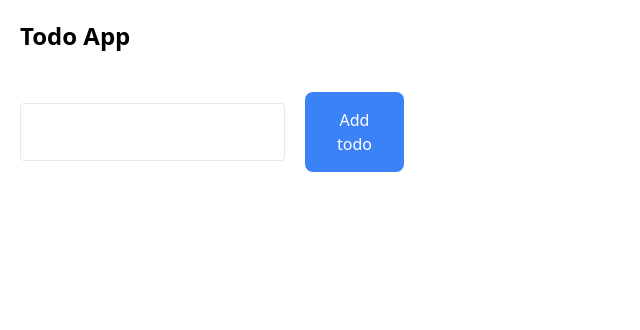
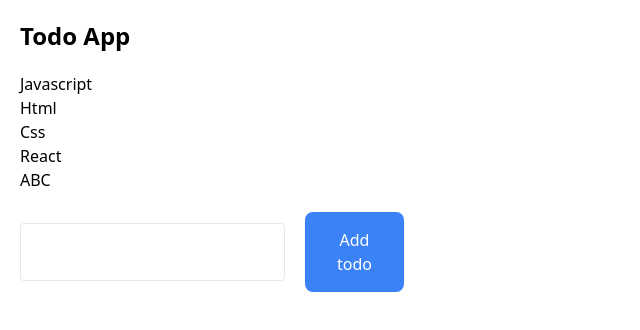
Before and after one commit to phphuongbinh/typescript_base, a React (Vite) app: page / in a window 1280 px wide. Shown: the top 330 px of the page, without its empty margins (0-640 px from the left). Built offline with nearby package versions, Linux system fonts and the light colour scheme.

Commit message:
useState with Typesript

```diff
--- /dev/null
+++ b/public/data.json
@@ -0,0 +1,4 @@
+{
+    "text": "Hello world",
+    "id": 1
+}
--- a/src/App.tsx
+++ b/src/App.tsx
@@ -1,6 +1,6 @@
 /* eslint-disable @typescript-eslint/no-unused-vars */
 /* eslint-disable @typescript-eslint/no-explicit-any */
-import { useReducer, useRef } from "react";
+import { Children, useEffect, useReducer, useRef, useState } from "react";
 
 const Heading = ({ title }: { title: string }) => {
   return <h2 className="mb-5 text-2xl font-bold">{title}</h2>;
@@ -33,6 +33,10 @@ const todoReducer = (state: Todo[], action: ActionType) => {
 
 const initialValue: Todo[] = [];
 
+interface Data {
+  text: string;
+}
+
 const App = () => {
   const [todos, dispatch] = useReducer(todoReducer, initialValue);
   const inputRef = useRef<HTMLInputElement>(null);
@@ -50,9 +54,26 @@ const App = () => {
       });
     }
   };
+  const [data, setData] = useState<Data | null>(null);
+  useEffect(() => {
+    fetch("/data.json")
+      .then((res) => res.json())
+      .then((result) => setData(result));
+  }, []);
+
+  const onClickItem = (item: string) => {
+    alert(item);
+  };
   return (
     <div className="p-5">
       <Heading title="Todo App"></Heading>
+      <List
+        items={["Javascript", "Html", "Css", "React"]}
+        onClickItem={(item) => onClickItem(item)}
+      ></List>
+      <Boxded>
+        <div>ABC</div>
+      </Boxded>
       <div className="max-w-sm">
         <div className="flex flex-col mb-5 gap-y-2">
           {todos.map((todo) => (
@@ -85,4 +106,29 @@ const App = () => {
   );
 };
 
+const List = ({
+  items,
+  onClickItem,
+}: {
+  items: string[];
+  onClickItem?: (item: string) => void;
+}) => {
+  return (
+    <div>
+      {items.map((item) => (
+        // Optional Chaning
+        <div key={item} onClick={() => onClickItem?.(item)}>
+          {item}
+        </div>
+      ))}
+    </div>
+  );
+};
+
+// Children
+
+const Boxded = ({ children }: { children?: React.ReactNode }) => {
+  return <div>{children}</div>;
+};
+
 export default App;
```
